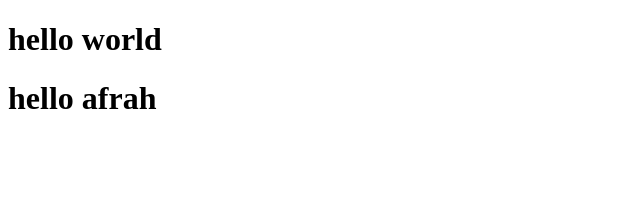
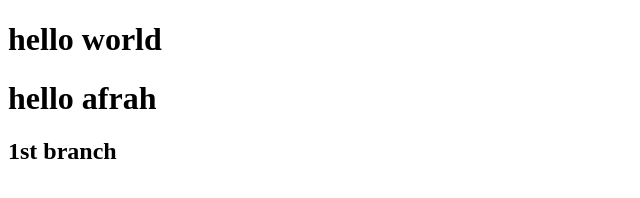
Before and after one commit to Afrahhhhhhhhhh/day-21-fe-25-test, a plain HTML site: page index.html in a window 1280 px wide. Shown: the whole page, without its empty margins (0-640 px from the left). Drawn offline with Linux system fonts and the light colour scheme.

Commit message:
add 1st branch

```diff
--- a/index.html
+++ b/index.html
@@ -8,5 +8,6 @@
 <body>
      <h1>hello world</h1>
     <h1>hello afrah</h1>
+    <h2>1st branch</h2>
 </body>
 </html>
```
